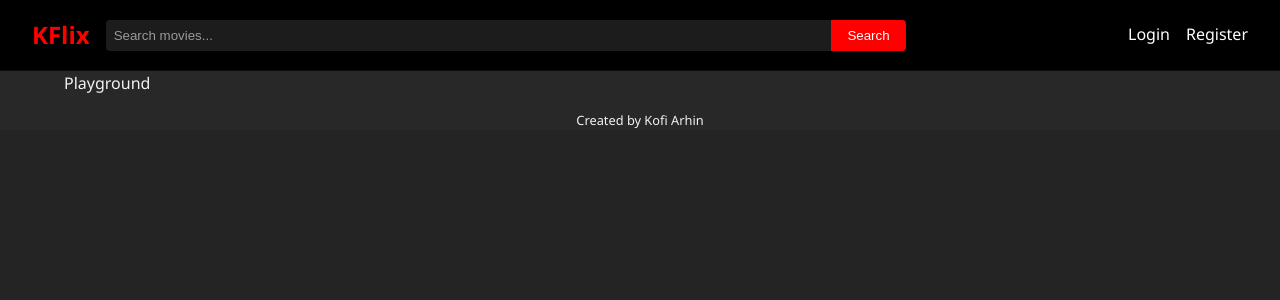
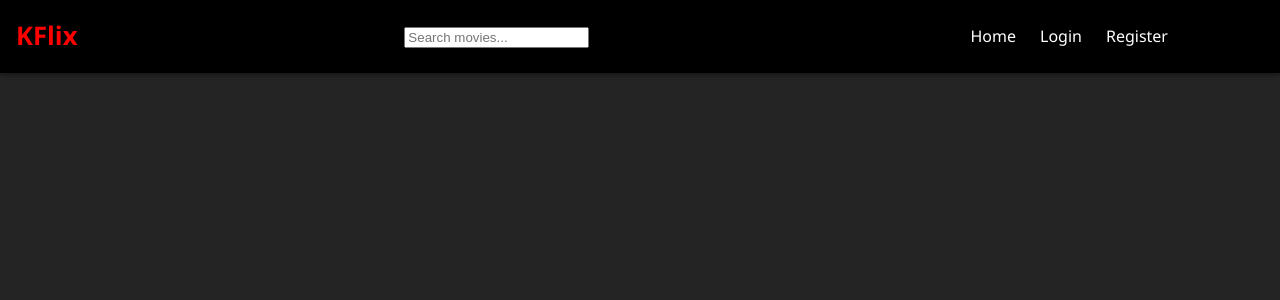
Before and after one commit to kofiarhin/kf-rt-movie-app, a React (Vite) app in the folder client/: page /playground in a window 1280 px wide. Shown: the top 300 px of the page. Built offline with nearby package versions, Linux system fonts and the light colour scheme; no server answers.

Commit message:
update header clean up

```diff
--- a/client/package.json
+++ b/client/package.json
@@ -14,6 +14,7 @@
     "@tanstack/react-query": "^5.76.2",
     "react": "^19.1.0",
     "react-dom": "^19.1.0",
+    "react-icons": "^5.5.0",
     "react-redux": "^9.2.0",
     "react-router-dom": "^7.6.0"
   },
--- a/client/src/Pages/ForYou/ForYou.jsx
+++ b/client/src/Pages/ForYou/ForYou.jsx
@@ -2,6 +2,7 @@ import usePreferenceQuery from "../../hooks/usePreferencesQuery";
 import useActorsQuery from "../../hooks/useActorsQuery";
 import Spinner from "../../components/Spinner/Spinner";
 import MovieList from "../../components/MovieList/MovieList";
+import "./forYou.styles.scss";
 
 function getRandomSlice(data) {
   const max = data.length;
@@ -22,7 +23,14 @@ const ForYou = () => {
 
   if (isLoading) return <Spinner />;
 
-  return <div>{preferenceData && <MovieList data={preferenceData} />}</div>;
+  return (
+    <div id="for-you">
+      <h2>For you</h2>
+      <div className="for-you-wrapper">
+        {preferenceData && <MovieList data={preferenceData} />}
+      </div>
+    </div>
+  );
 };
 
 export default ForYou;
--- /dev/null
+++ b/client/src/Pages/ForYou/forYou.styles.scss
@@ -0,0 +1,3 @@
+#for-you {
+  padding: 2rem 0rem;
+}
--- a/client/src/Pages/Movie/Movie.jsx
+++ b/client/src/Pages/Movie/Movie.jsx
@@ -71,7 +71,7 @@ const Movie = () => {
 
   return (
     <div id="movie">
-      <h1>{movieData.movie.original_title}</h1>
+      <h2>{movieData.movie.original_title}</h2>
 
       {movieData.trailerKey && <Trailer trailerKey={movieData.trailerKey} />}
 
--- a/client/src/Pages/Movie/movie.styles.scss
+++ b/client/src/Pages/Movie/movie.styles.scss
@@ -23,7 +23,7 @@
       color: white;
     }
     p {
-      font-size: 1rem;
+      font-size: 0.8rem;
     }
     button {
       padding: 0.8rem 0rem;
--- a/client/src/components/Header/Header.jsx
+++ b/client/src/components/Header/Header.jsx
@@ -5,31 +5,43 @@ import "./header.styles.scss";
 import useSearchQuery from "../../hooks/useSearchQuery";
 import SearchForm from "../SearchForm/SearchForm";
 import useAuth from "../../hooks/useAuth";
+import { FaBars, FaTimes } from "react-icons/fa";
 
 const Header = () => {
+  const [isOpen, setIsOpen] = useState(false);
   const { user } = useSelector((state) => state.auth);
   const { logout } = useAuth();
 
   const handleLogout = async () => {
     logout();
   };
+
+  const toggleSideNav = () => {
+    setIsOpen((prev) => !prev);
+  };
+  console.log(isOpen);
   return (
     <header className="header">
+      <div className="container">
         <div className="header-left">
           <Link to="/" className="logo">
             KFlix
           </Link>
-        <SearchForm />
         </div>
 
-      <div className="header-right">
+        <SearchForm className="search" />
+
+        <div className={`header-right ${isOpen ? "active" : ""}`}>
+          <Link to="/" className="nav-link">
+            Home
+          </Link>
           {user ? (
             <>
               <Link to="/for_you" className="nav-link">
                 For You
               </Link>
               <Link to="/profile" className="nav-link">
-              Profile
+                Preferences
               </Link>
               <Link to="/play_list" className="nav-link">
                 Playlist
@@ -48,6 +60,8 @@ const Header = () => {
             </>
           )}
         </div>
+        <FaBars className="menu" color="white" onClick={toggleSideNav} />
+      </div>
     </header>
   );
 };
--- a/client/src/components/Header/header.styles.scss
+++ b/client/src/components/Header/header.styles.scss
@@ -1,105 +1,134 @@
 .header {
+  position: fixed;
+  top: 0;
+  left: 0;
+  width: 100%;
+  background: #000;
+  color: #fff;
+  z-index: 1000;
+  box-shadow: 0 2px 4px rgba(0, 0, 0, 0.4);
+  padding: 0;
+
+  .container {
     display: flex;
+    align-items: center;
     justify-content: space-between;
-  align-items: center;
-  padding: 1rem 2rem;
-  background-color: #000000;
-  color: #ffffff;
     flex-wrap: wrap;
-  border-bottom: 1px solid rgba(255, 255, 255, 0.05);
+    width: 100%;
+    margin: 0;
+    padding: 1rem;
+  }
 
   .header-left {
+    .logo {
+      font-size: 1.6rem;
+      font-weight: bold;
+      color: red;
+      text-decoration: none;
+    }
+  }
+
+  .search {
     display: flex;
     align-items: center;
-    gap: 1rem;
     flex: 1;
-    min-width: 0; // allow flex children to shrink
-
-    .logo {
-      font-size: 1.5rem;
-      color: red;
-      font-weight: bold;
-      text-decoration: none;
-      flex-shrink: 0;
-    }
-
-    .search-form {
-      display: flex;
-      flex-grow: 1;
-      max-width: 800px;
+    max-width: 400px;
+    margin: 1rem 0 1rem auto;
 
     input {
       flex: 1;
-        padding: 0.5rem;
-        border: none;
+      padding: 0.6rem 1rem;
+      border: 1px solid #444;
+      border-right: none;
       border-radius: 4px 0 0 4px;
-        background: #1c1c1c;
-        color: #ffffff;
+      background-color: #222;
+      color: #fff;
+      font-size: 1rem;
 
-        &::placeholder {
-          color: #999999;
+      &:focus {
+        outline: none;
+        border-color: red;
       }
     }
 
     button {
-        padding: 0.5rem 1rem;
+      padding: 0.6rem 1.2rem;
+      border: none;
       background-color: red;
-        color: white;
-        border: none;
+      color: #fff;
+      font-size: 1rem;
+      font-weight: bold;
       border-radius: 0 4px 4px 0;
       cursor: pointer;
 
       &:hover {
-          background-color: #009d7f;
-        }
+        background-color: darkred;
       }
     }
   }
 
   .header-right {
     display: flex;
-    gap: 1rem;
-    margin-left: 1rem;
+    gap: 1.5rem;
+    align-items: center;
 
     .nav-link {
-      color: #ffffff;
+      color: #fff;
       text-decoration: none;
-      font-weight: 500;
-      button {
-        background-color: transparent;
+      font-size: 1rem;
+
+      &:hover {
+        color: red;
+      }
     }
 
+    button {
+      background: red;
+      color: white;
+      border: none;
+      padding: 0.5rem 1rem;
+      border-radius: 4px;
+      cursor: pointer;
+
       &:hover {
-        color: #00b894;
+        background: darkred;
+      }
+    }
+  }
+
+  .menu {
+    display: none;
+    font-size: 1.8rem;
+    cursor: pointer;
+    margin-left: 1rem;
+  }
+
+  @media (max-width: 768px) {
+    .search {
+      order: 3;
+      width: 100%;
+      margin: 1rem 0;
+    }
+
+    .menu {
+      display: block;
+    }
+
+    .header-right {
+      display: none;
+      flex-direction: column;
+      align-items: flex-start;
+      width: 100%;
+      background: #111;
+      position: absolute;
+      top: 100%;
+      left: 0;
+      padding: 1rem;
+      gap: 1rem;
+
+      &.active {
+        display: flex;
       }
     }
   }
 }
-
-// Responsive layout
-@media (max-width: 800px) {
-  .header {
-    flex-direction: column;
-    align-items: stretch;
-    gap: 1rem;
-  }
-  .header-left {
-    margin-left: 0rem;
-  }
-  .header-left,
-  .header-right {
-    width: 100%;
-    justify-content: center;
-    flex-direction: column;
-    align-items: center;
-  }
-
-  .search-form {
-    width: 100%;
-    max-width: none;
-
-    input {
-      width: 100%;
-    }
-  }
-}
--- a/client/src/hooks/usePreferencesQuery.js
+++ b/client/src/hooks/usePreferencesQuery.js
@@ -25,7 +25,6 @@ const getPreferences = async (data) => {
   const sortedByRating = uniqueArray.sort(
     (a, b) => b.vote_average - a.vote_average
   );
-  console.log(sortedByRating);
 
   return sortedByRating;
 };
```
Also changed, not shown: 1 other file (tests, documents, lock files or other folders). Lines whose indentation alone changed are shown as unchanged.
